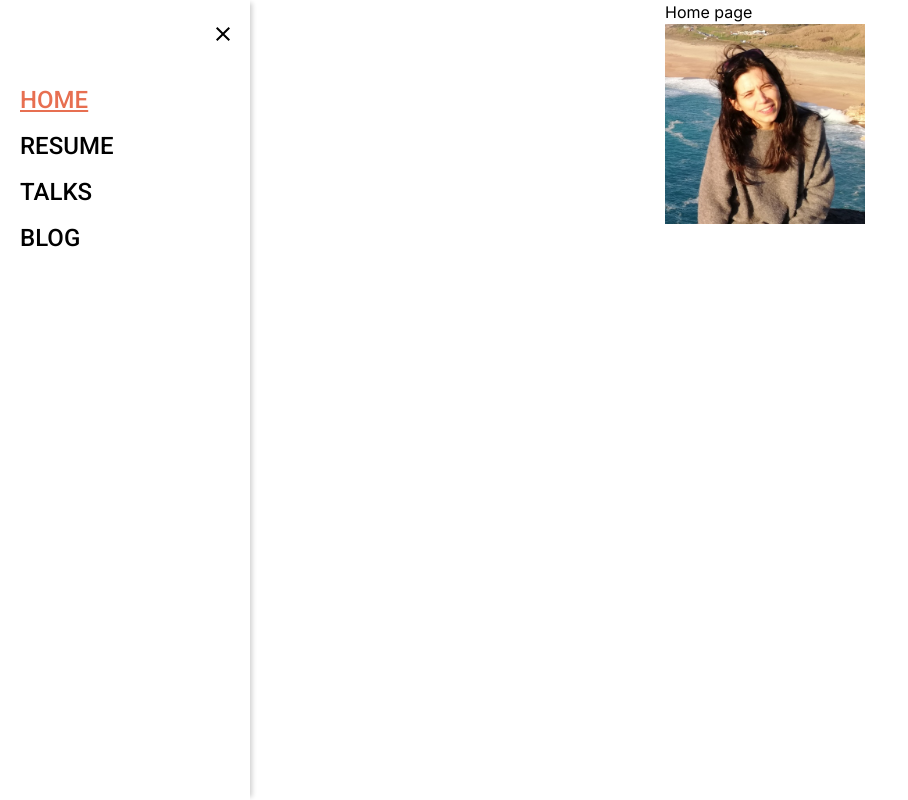
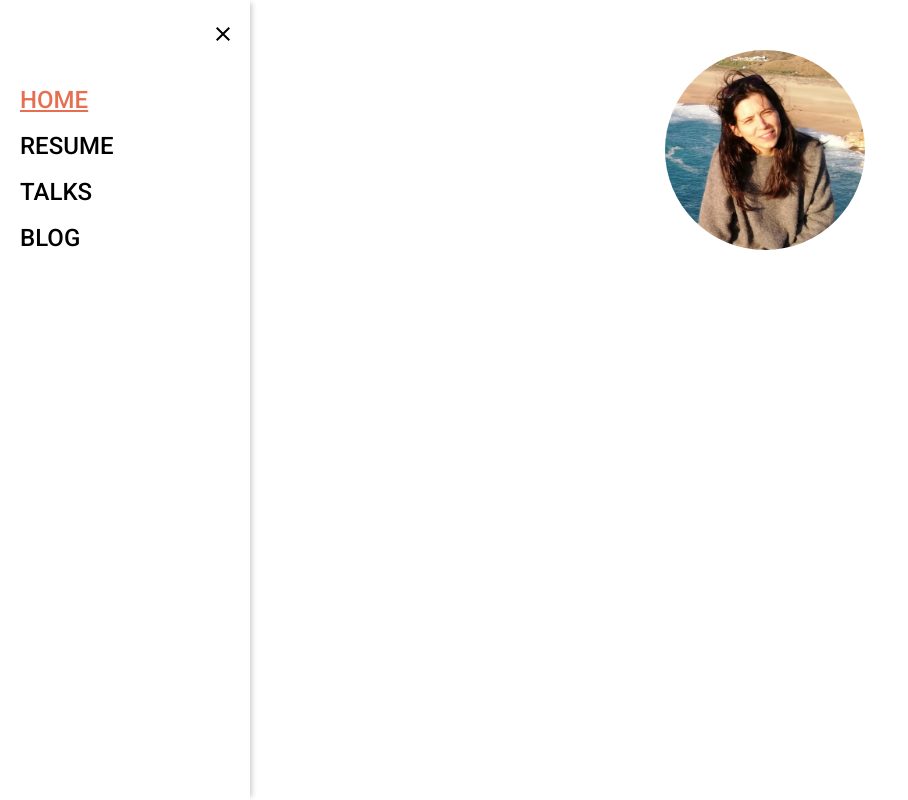
Before and after one commit to filipalacerda/filipalacerda.com, a Next.js app: page / in a window 1280 px wide. Shown: the whole page, without its empty margins (0-908 px from the left). Built offline with nearby package versions, Linux system fonts and the light colour scheme.

Commit message:
Adds styles for image

```diff
--- a/app/page.tsx
+++ b/app/page.tsx
@@ -1,17 +1,20 @@
 import Image from "next/image";
 import ProfilePicture from "./images/filipa.jpg";
+
+import "./styles/home.css";
 
 export default function Home() {
   return (
     <div>
-      <section className="content">
-        Home page
+      <section className="home-page">
+        <div className="profile-picture">
           <Image
             src={ProfilePicture}
             width={200}
             height={200}
             alt="Profile picture"
           />
+        </div>
       </section>
     </div>
   );
--- /dev/null
+++ b/app/styles/home.css
@@ -0,0 +1,7 @@
+.home-page {
+  margin-top: 50px;
+}
+
+.profile-picture img {
+  border-radius: 50%;
+}
```
Lines whose indentation alone changed are shown as unchanged.
